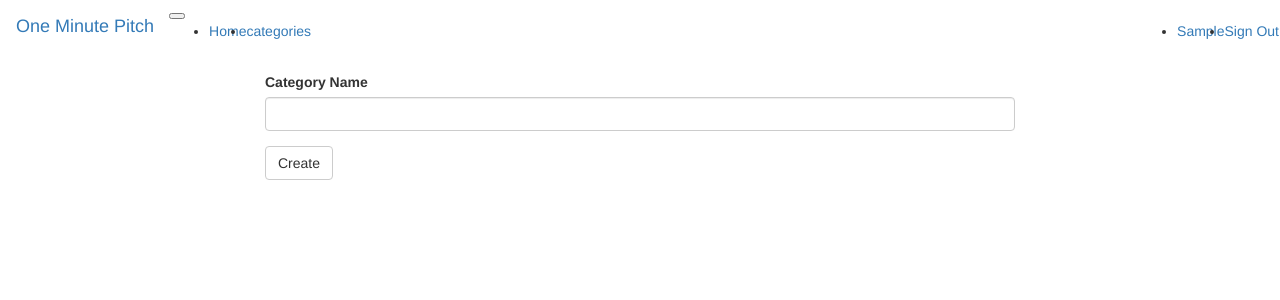
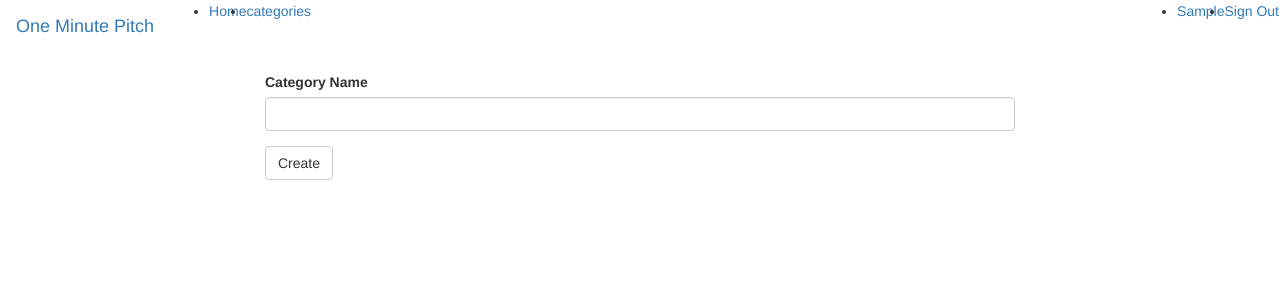
Before and after one commit to Hariettemaina/Pitch_App, a Flask app: page /add/category in a window 1280 px wide. Shown: the top 300 px of the page. Run offline with Flask 2, Linux system fonts and the light colour scheme; the visitor is signed in with stand-in values (Sample User, id 1); data comes from the database, SQL or seed files in the repository; some libraries are stand-ins or nearby versions.

Commit message:
updatin readme

```diff
--- a/app/templates/auth/category.html
+++ b/app/templates/auth/category.html
@@ -17,4 +17,5 @@
 
 
 {% endif %}
-<a class="btn btn-primary text-center text-danger" href="/category/pitch/new/{{category.id}}">Pitch It!...</a>{% endblock %}
+<a class="btn btn-primary text-center text-danger" href="/category/pitch/new/{{category.id}}">Pitch It!...</a>
+{% endblock %}
--- a/app/templates/base.html
+++ b/app/templates/base.html
@@ -4,7 +4,7 @@
 
 {% block styles %}
 {{super()}}
-<link rel="stylesheet" href="{{url_for('static',filename='css/styles.css')}}">
+<link rel="stylesheet" href="{{url_for('static',filename='css/styles.css') }}">
 {% endblock %}
 
 <!-- Navbar block  -->
--- a/app/templates/navbar.html
+++ b/app/templates/navbar.html
@@ -1,15 +1,15 @@
 {%import 'macros.html' as macro%}
 <nav class="navbar navbar-expand-lg navbar-light bg-light">
     <a class="navbar-brand" href="/">One Minute Pitch</a>
-    <button class="navbar-toggler" type="button" data-toggle="collapse" data-target="#navbarNavDropdown" aria-controls="navbarNavDropdown"
-        aria-expanded="false" aria-label="Toggle navigation">
-        <span class="navbar-toggler-icon"></span>
-    </button>
+    <!-- <button class="navbar-toggler" type="button" data-toggle="collapse" data-target="#navbarNavDropdown" aria-controls="navbarNavDropdown"
+        aria-expanded="false" aria-label="Toggle navigation"> -->
+        <!-- <span class="navbar-toggler-icon"></span> -->
+    <!-- </button> -->
     <div class="collapse navbar-collapse" id="navbarNavDropdown">
         <ul class="navbar-nav mr-auto">
             <li class="nav-item active">
                 <a class="nav-link" href="/">Home
-                    <span class="sr-only">(current)</span>
+                    <!-- <span class="sr-only">(current)</span> -->
                 </a>
             </li>
 
```
Also changed, not shown: README.md.
